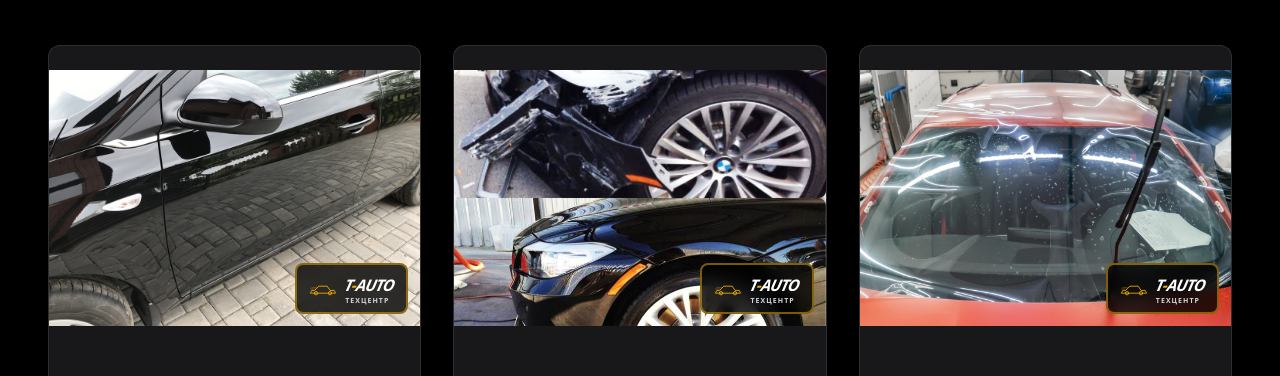
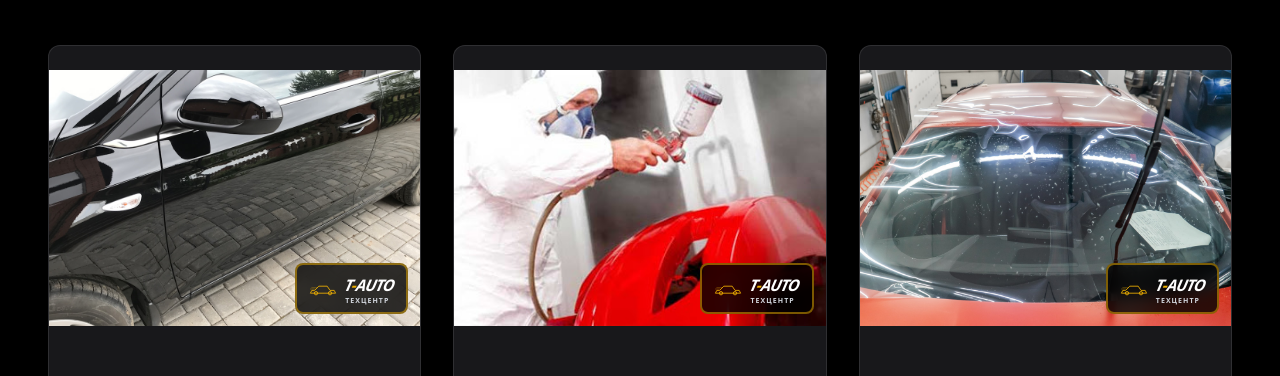
Before and after one commit to Stanislav361/t-auto, a Next.js app: page /portfolio in a window 1280 px wide. Shown: the part 571-947 px from the top of the page. Built offline with nearby package versions, Linux system fonts and the light colour scheme.

Commit message:
Update bumper painting image

```diff
--- a/app/portfolio/page.tsx
+++ b/app/portfolio/page.tsx
@@ -39,7 +39,7 @@ export default function PortfolioPage() {
       description: "Восстановление и покраска переднего бампера",
       tags: ["Покраска", "Кузовной ремонт"],
       icon: <Car className="h-8 w-8" />,
-      image: "/images/photo_2026-02-19_12-14-58.jpg"
+      image: "/images/1515.jpg"
     },
     {
       id: 3,
--- a/lib/data/portfolio.json
+++ b/lib/data/portfolio.json
@@ -14,7 +14,7 @@
     "title": "Покраска бампера",
     "description": "Восстановление и покраска переднего бампера",
     "tags": ["Покраска", "Кузовной ремонт"],
-    "image": "/images/photo_2026-02-19_12-14-58.jpg",
+    "image": "/images/1515.jpg",
     "icon": "Car"
   },
   {
```
Also changed, not shown: public/images/1515.jpg (added).
